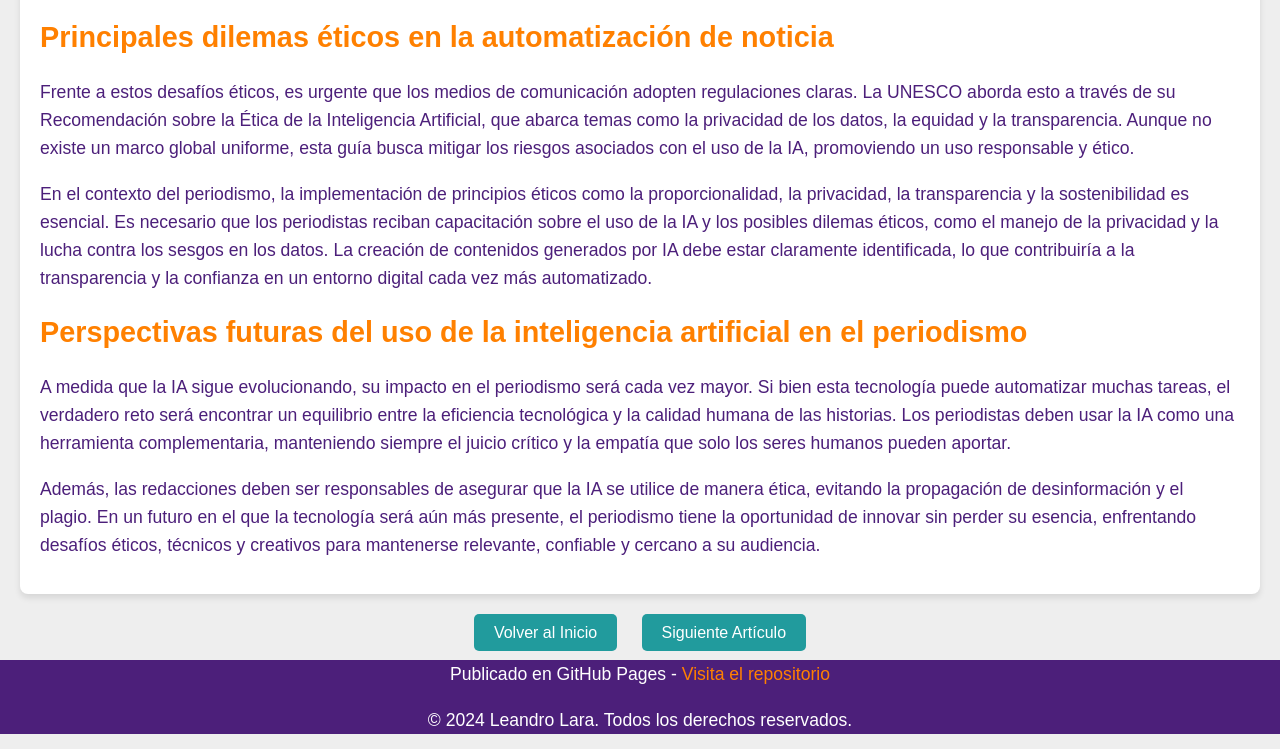
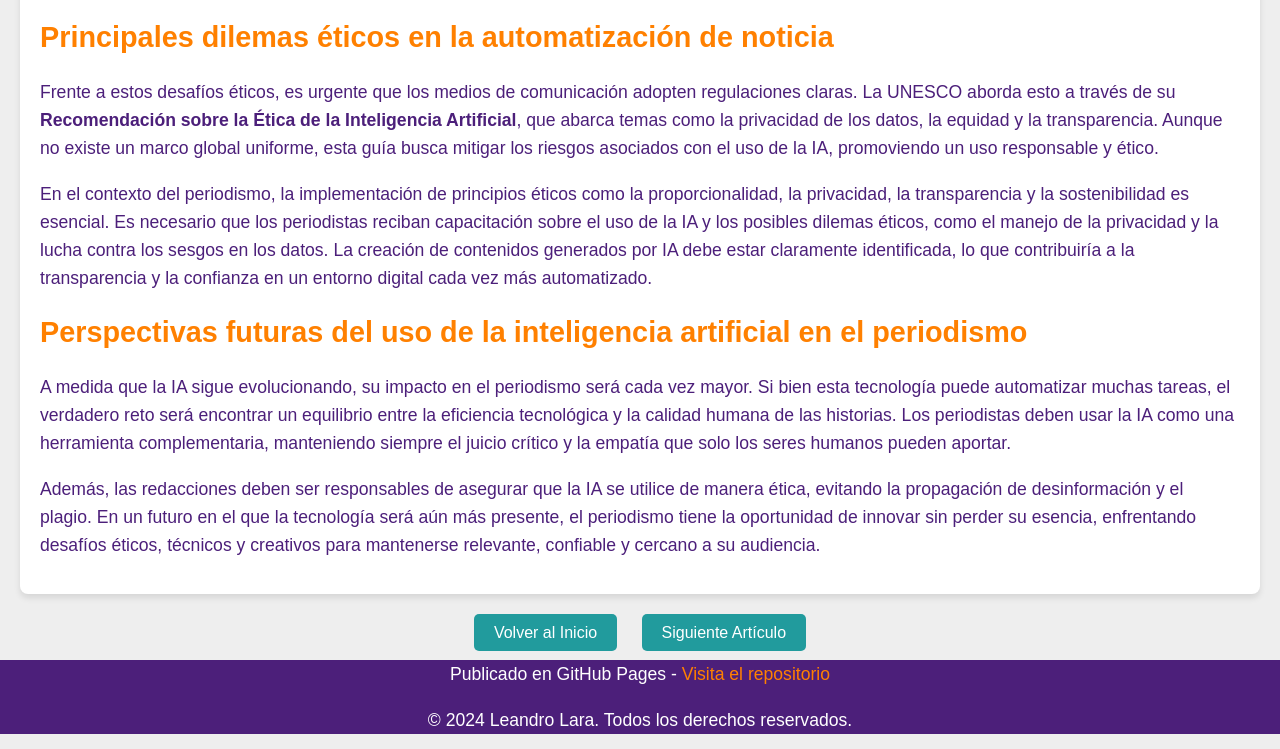
Before and after one commit to Lion999CAP/Lion999CAP.github.io, a plain HTML site: page articles/article2.html in a window 1280 px wide. Shown: the part 1965-2714 px from the top of the page. Drawn offline with Linux system fonts and the light colour scheme.

Commit message:
Update article2.html

```diff
--- a/articles/article2.html
+++ b/articles/article2.html
@@ -54,7 +54,7 @@
         <h2>Principales dilemas éticos en la automatización de noticia</h2>
         <p>
             Frente a estos desafíos éticos, es urgente que los medios de comunicación adopten regulaciones claras. La UNESCO aborda
-            esto a través de su Recomendación sobre la Ética de la Inteligencia Artificial, que abarca temas como la privacidad de
+            esto a través de su <b>Recomendación sobre la Ética de la Inteligencia Artificial</b>, que abarca temas como la privacidad de
             los datos, la equidad y la transparencia. Aunque no existe un marco global uniforme, esta guía busca mitigar los riesgos
             asociados con el uso de la IA, promoviendo un uso responsable y ético.
         </p>
```
